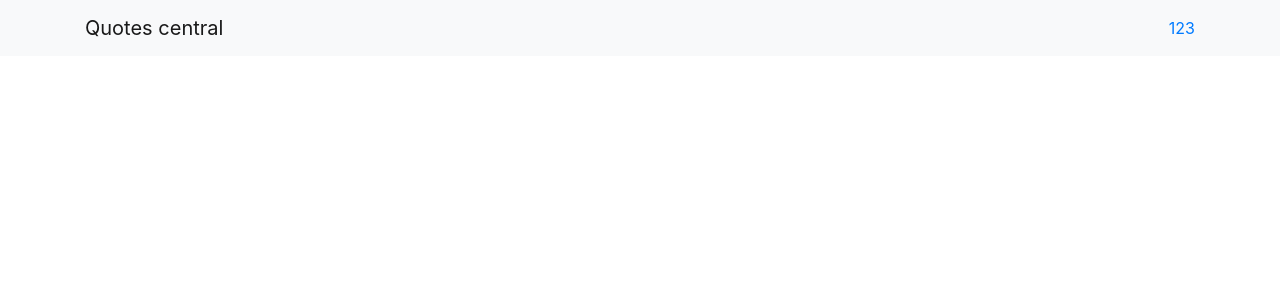
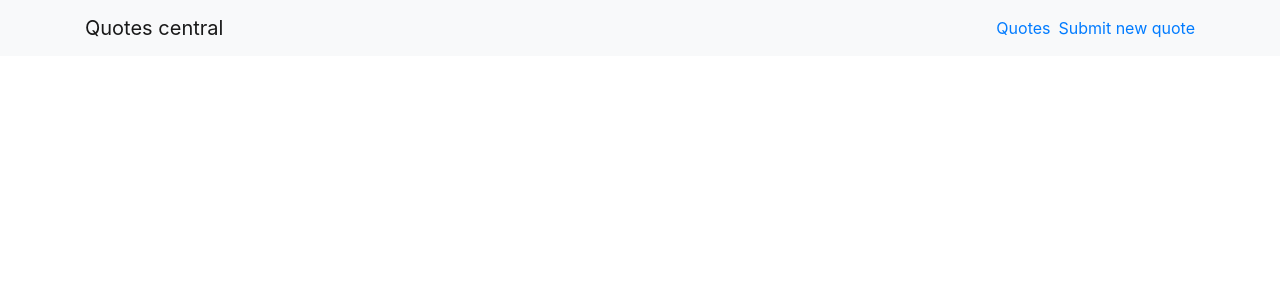
Before and after one commit to KadyrPoyraz228337/exam-8, a React (Create React App) app: page / in a window 1280 px wide. Shown: the top 300 px of the page. Built offline with nearby package versions, Linux system fonts and the light colour scheme.

Commit message:
Добавил компонент Sidebar

```diff
--- a/src/App.js
+++ b/src/App.js
@@ -1,11 +1,16 @@
 import React, {Component} from 'react';
 import axios from 'axios';
-import Navigation from "./Components/Navigation/Navigation";
+import Container from "reactstrap/es/Container";
 import {
     BrowserRouter as Router,
     Switch,
     Route,
 } from "react-router-dom";
+
+import Navigation from "./Components/Navigation/Navigation";
+import Sidebar from "./Components/Sidebar/Sidebar";
+import {Col, Row} from "reactstrap";
+
 
 class App extends Component {
 
@@ -14,6 +19,13 @@ class App extends Component {
             <div>
                 <Router>
                     <Navigation/>
+                    <Container>
+                        <Row>
+                            <Col xs='4' sm='4'>
+                                <Sidebar/>
+                            </Col>
+                        </Row>
+                    </Container>
                 </Router>
             </div>
         );
--- a/src/Components/Navigation/NavItm/NavItm.js
+++ b/src/Components/Navigation/NavItm/NavItm.js
@@ -6,7 +6,7 @@ const NavItm = (
     {to, children}
 ) => {
     return (
-        <NavItem>
+        <NavItem className='ml-2'>
             <NavLink to={to}>{children}</NavLink>
         </NavItem>
     );
--- a/src/Components/Navigation/Navigation.js
+++ b/src/Components/Navigation/Navigation.js
@@ -8,7 +8,8 @@ const Navigation = () => {
             <Container>
                 <NavbarBrand>Quotes central</NavbarBrand>
                 <Nav className="ml-auto" navbar>
-                    <NavItm to={'/'}>123</NavItm>
+                    <NavItm to={'/'}>Quotes</NavItm>
+                    <NavItm to={'/add-quote'}>Submit new quote</NavItm>
                 </Nav>
             </Container>
         </Navbar>
--- /dev/null
+++ b/src/Components/Sidebar/Sidebar.js
@@ -0,0 +1,17 @@
+import React from 'react';
+
+import {CATEGOTIES} from "../../constants";
+import {ListGroup} from "reactstrap";
+import SidebarListItem from "./SidebarListItem/SidebarListItem/SidebarListItem";
+
+const Sidebar = () => {
+    return (
+        <div>
+            <ListGroup>
+
+            </ListGroup>
+        </div>
+);
+};
+
+export default Sidebar;
```
